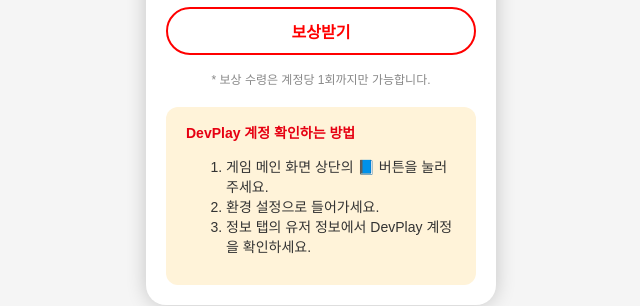
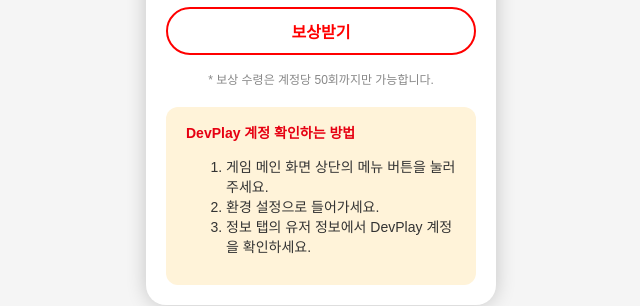
Before and after one commit to codeingsss/webhosting2, a plain HTML site: page index.html in a window 1280 px wide. Shown: the part 372-678 px from the top of the page, 319-959 px from the left. Drawn offline with Linux system fonts and the light colour scheme.

Commit message:
index.html

```diff
--- a/index.html
+++ b/index.html
@@ -131,13 +131,13 @@
     <input type="text" id="devplayAccount" placeholder="DevPlay 계정을 입력해주세요">
   </div>
   <button class="btn" onclick="claimReward()">보상받기</button>
-  <div class="notice">* 보상 수령은 계정당 1회까지만 가능합니다.</div>
+  <div class="notice">* 보상 수령은 계정당 50회까지만 가능합니다.</div>
 
   <!-- DevPlay 계정 확인 안내 -->
   <div class="devplay-guide">
     <strong class="title">DevPlay 계정 확인하는 방법</strong>
     <ol>
-      <li>게임 메인 화면 상단의 📘 버튼을 눌러주세요.</li>
+      <li>게임 메인 화면 상단의 메뉴 버튼을 눌러주세요.</li>
       <li>환경 설정으로 들어가세요.</li>
       <li>정보 탭의 유저 정보에서 DevPlay 계정을 확인하세요.</li>
     </ol>
```
